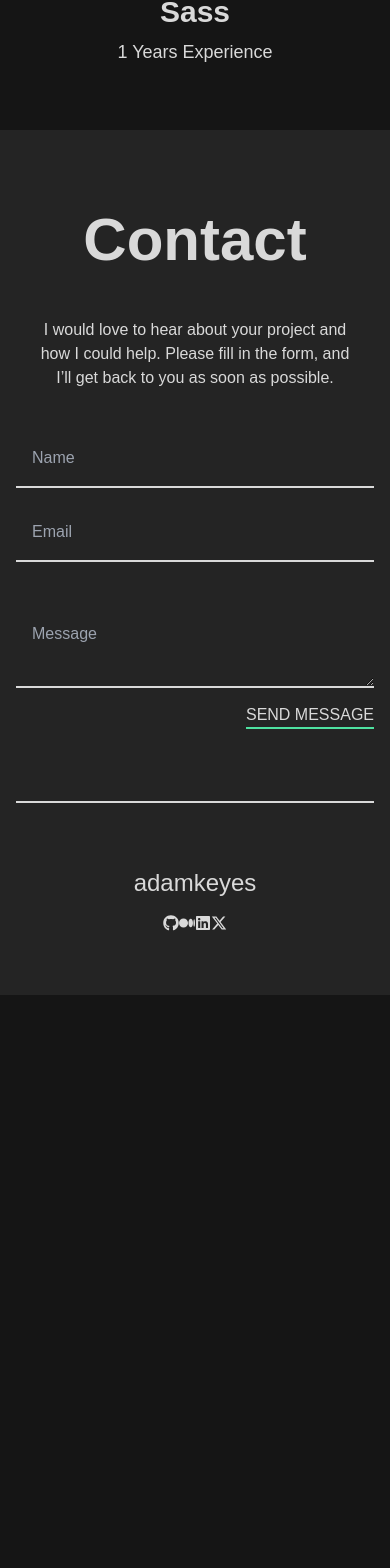
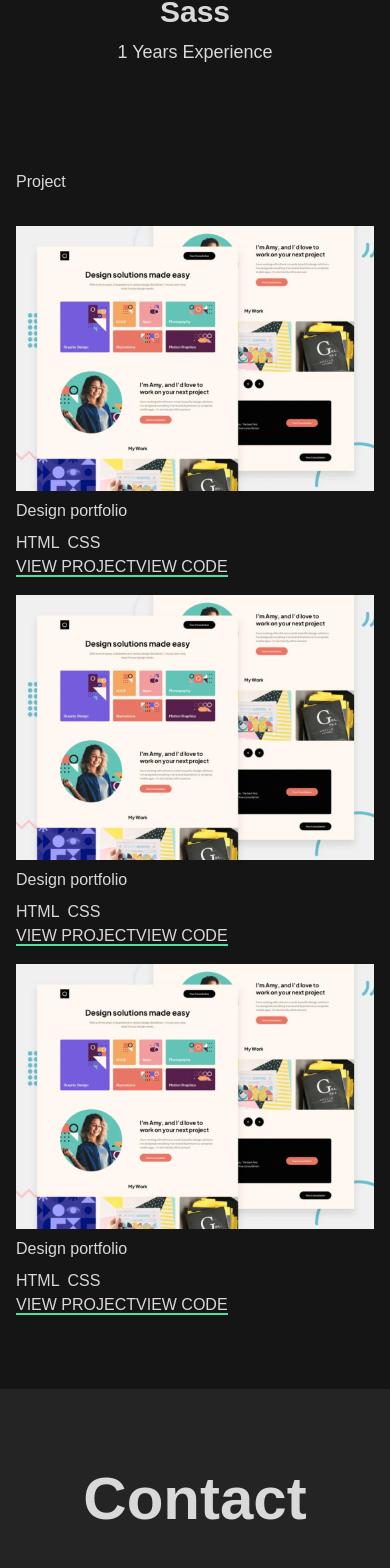
Before and after one commit to mutugi310/single-page-developer-portfolio, a React (Vite) app: page / in a window 390 px wide. Shown: the part 1494-3062 px from the top of the page. Before the commit the page ends 2489 px from the top, so only its background shows below. Built offline with nearby package versions, Linux system fonts and the light colour scheme.

Commit message:
Update projects in the Main component and create a reusable button

```diff
--- a/package.json
+++ b/package.json
@@ -13,7 +13,8 @@
     "react": "^18.3.1",
     "react-dom": "^18.3.1",
     "react-icons": "^5.2.1",
-    "react-router-dom": "^6.24.1"
+    "react-router-dom": "^6.24.1",
+    "react-scroll": "^1.9.0"
   },
   "devDependencies": {
     "@types/react": "^18.3.3",
--- a/src/assets/data/data.json
+++ b/src/assets/data/data.json
@@ -27,7 +27,37 @@
   ],
   "projects": [
     {
-            "name": "Project1",
+      "name": "Design portfolio",
+      "gitHub": "https://github.com/user/project1",
+      "hosted": "https://project1.com",
+      "techStack": "React, Node.js"
+    },
+    {
+      "name": "Project2",
+      "gitHub": "https://github.com/user/project1",
+      "hosted": "https://project1.com",
+      "techStack": "React, Node.js"
+    },
+    {
+      "name": "Project3",
+      "gitHub": "https://github.com/user/project1",
+      "hosted": "https://project1.com",
+      "techStack": "React, Node.js"
+    },
+    {
+      "name": "Project4",
+      "gitHub": "https://github.com/user/project1",
+      "hosted": "https://project1.com",
+      "techStack": "React, Node.js"
+    },
+    {
+      "name": "Project5",
+      "gitHub": "https://github.com/user/project1",
+      "hosted": "https://project1.com",
+      "techStack": "React, Node.js"
+    },
+    {
+      "name": "Project6",
       "gitHub": "https://github.com/user/project1",
       "hosted": "https://project1.com",
       "techStack": "React, Node.js"
--- a/src/components/Main.jsx
+++ b/src/components/Main.jsx
@@ -1,25 +1,109 @@
-import React from 'react'
-import Skill from './mainComponents/Skill'
-import data from '../assets/data/data.json'
-
+import React from "react";
+import Skill from "./mainComponents/Skill";
+import data from "../assets/data/data.json";
+import testProjectImg from "../assets/testProject.jpg";
+import Button from "./sharedComponents/Button";
 
 function Main() {
   return (
     <main>
-        <div className='container mx-auto  px-4  sm:px-15 lg:px-32'>
-          <section className='flex flex-col flex-1 border-t-[1.5px] border-t-gray items-center gap-4 py-10 flex-wrap sm:flex-row  justify-between'>
-            {data.skills.map((skill)=> (
+      <div className="container mx-auto  px-4  sm:px-15 lg:px-32">
+        <section className="flex flex-col flex-1 border-t-[1.5px] border-t-gray items-center gap-4 py-10 flex-wrap sm:flex-row  justify-between">
+          {data.skills.map((skill) => (
             <Skill
               key={skill.name}
               skill={skill.name}
               experience={skill.experienceYrs}
-              ></Skill>
+            />
           ))}
+        </section>
 
+        <section className="py-10">
+          <h2>Project</h2>
+          <div className="flex flex-col  gap-4 py-8 justify-between flex-nowrap sm:flex-row ">
+            <article className=" w-full grow relative group sm:w-1/3 ">
+              <img
+                src={testProjectImg}
+                alt="project name"
+                className="w-full group/first"
+              />
+              <h3 className="py-2">Design portfolio</h3>
+              <div className="flex gap-2">
+                <p>HTML</p>
+                <p>CSS</p>
+              </div>
+              <div className="flex-1 gap-3 lg:flex-col lg:hidden lg:group-hover:flex lg:absolute lg:justify-center lg:items-center lg:bottom-20 lg:left-4 right-4 top-4 lg:bg-opacity-75 lg:bg-black ">
+                <Button
+                  href="https://kelvin-audiophile-ecommerce-website.netlify.app/"
+                  target="_blank"
+                  rel="noopener noreferrer"
+                  text="View project"
+                />
+                <Button
+                  href="https://kelvin-audiophile-ecommerce-website.netlify.app/"
+                  target="_blank"
+                  rel="noopener noreferrer"
+                  text="View code"
+                />
+              </div>
+            </article>
+            <article className=" w-full grow relative group sm:w-1/3 ">
+              <img
+                src={testProjectImg}
+                alt="project name"
+                className="w-full group/first"
+              />
+              <h3 className="py-2">Design portfolio</h3>
+              <div className="flex gap-2">
+                <p>HTML</p>
+                <p>CSS</p>
+              </div>
+              <div className="flex-1 gap-3 lg:flex-col lg:hidden lg:group-hover:flex lg:absolute lg:justify-center lg:items-center lg:bottom-20 lg:left-4 right-4 top-4 lg:bg-opacity-75 lg:bg-black ">
+                <Button
+                  href="https://kelvin-audiophile-ecommerce-website.netlify.app/"
+                  target="_blank"
+                  rel="noopener noreferrer"
+                  text="View project"
+                />
+                <Button
+                  href="https://kelvin-audiophile-ecommerce-website.netlify.app/"
+                  target="_blank"
+                  rel="noopener noreferrer"
+                  text="View code"
+                />
+              </div>
+            </article>
+            <article className=" w-full grow relative group sm:w-1/3 ">
+              <img
+                src={testProjectImg}
+                alt="project name"
+                className="w-full group/first"
+              />
+              <h3 className="py-2">Design portfolio</h3>
+              <div className="flex gap-2">
+                <p>HTML</p>
+                <p>CSS</p>
+              </div>
+              <div className="flex-1 gap-3 lg:flex-col lg:hidden lg:group-hover:flex lg:absolute lg:justify-center lg:items-center lg:bottom-20 lg:left-4 right-4 top-4 lg:bg-opacity-75 lg:bg-black ">
+                <Button
+                  href="https://kelvin-audiophile-ecommerce-website.netlify.app/"
+                  target="_blank"
+                  rel="noopener noreferrer"
+                  text="View project"
+                />
+                <Button
+                  href="https://kelvin-audiophile-ecommerce-website.netlify.app/"
+                  target="_blank"
+                  rel="noopener noreferrer"
+                  text="View code"
+                />
+              </div>
+            </article>
+          </div>
         </section>
       </div>
     </main>
-  )
+  );
 }
 
-export default Main
+export default Main;
--- /dev/null
+++ b/src/components/sharedComponents/Button.jsx
@@ -0,0 +1,45 @@
+import React from "react";
+import { Link } from "react-router-dom";
+import { Link as ScrollLink } from "react-scroll";
+
+function Button({ text, onClick, type, href, target, rel, to, smoothScroll }) {
+  const commonClasses =
+    "uppercase border-b-2 w-fit border-green my-2 hover:text-green hover:font-bold focus:text-green focus:font-bold";
+
+  if (href) {
+    return (
+      <a href={href} target={target} rel={rel} className={commonClasses}>
+        {text}
+      </a>
+    );
+  }
+
+  if (to) {
+    if (smoothScroll) {
+      return (
+        <ScrollLink
+          to={to}
+          smooth={true}
+          duration={500}
+          className={commonClasses}
+        >
+          {text}
+        </ScrollLink>
+      );
+    }
+
+    return (
+      <Link to={to} className={commonClasses}>
+        {text}
+      </Link>
+    );
+  }
+
+  return (
+    <button onClick={onClick} type={type} className={commonClasses}>
+      {text}
+    </button>
+  );
+}
+
+export default Button;
```
Also changed, not shown: src/assets/testProject.jpg (added), 1 other file (tests, documents, lock files or other folders). Lines whose indentation alone changed are shown as unchanged.
